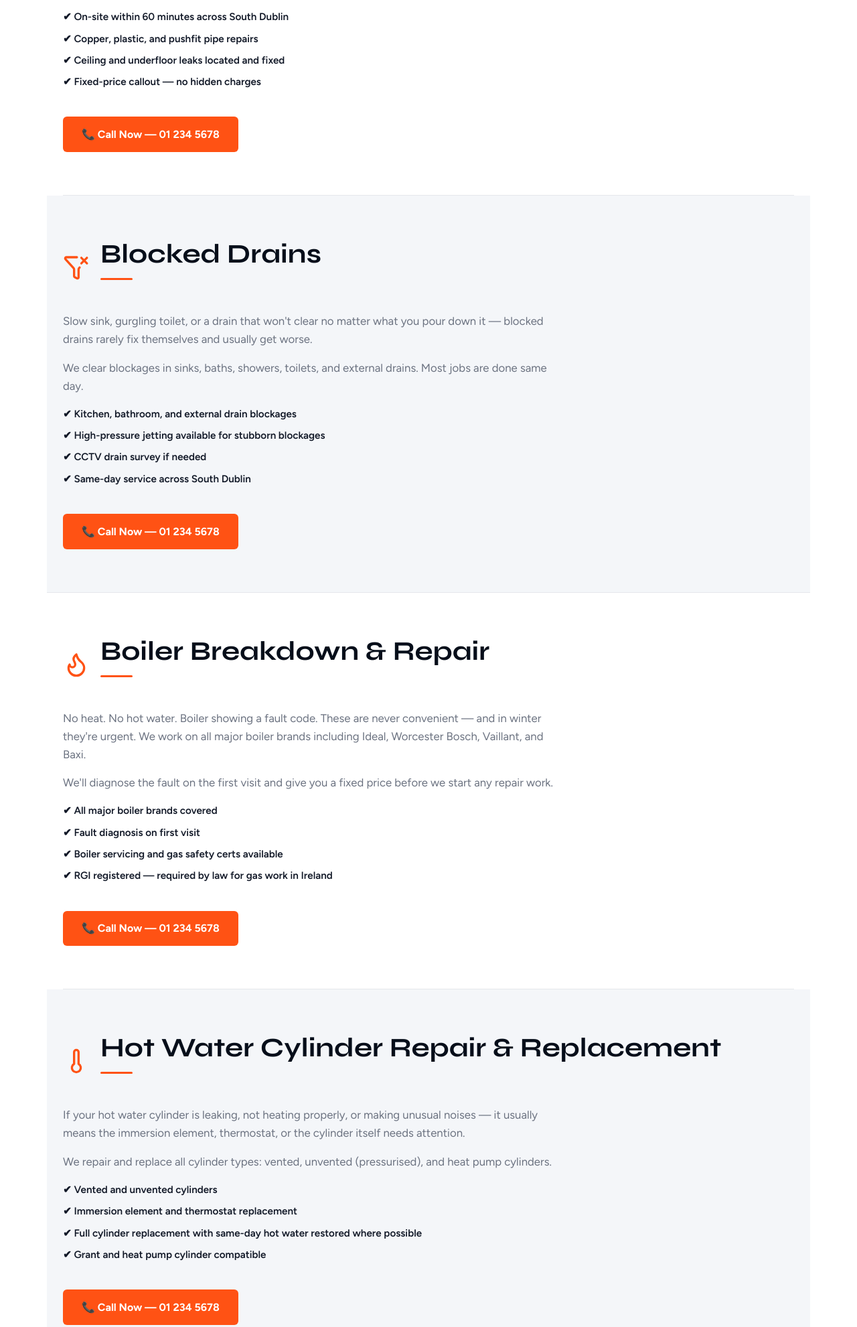
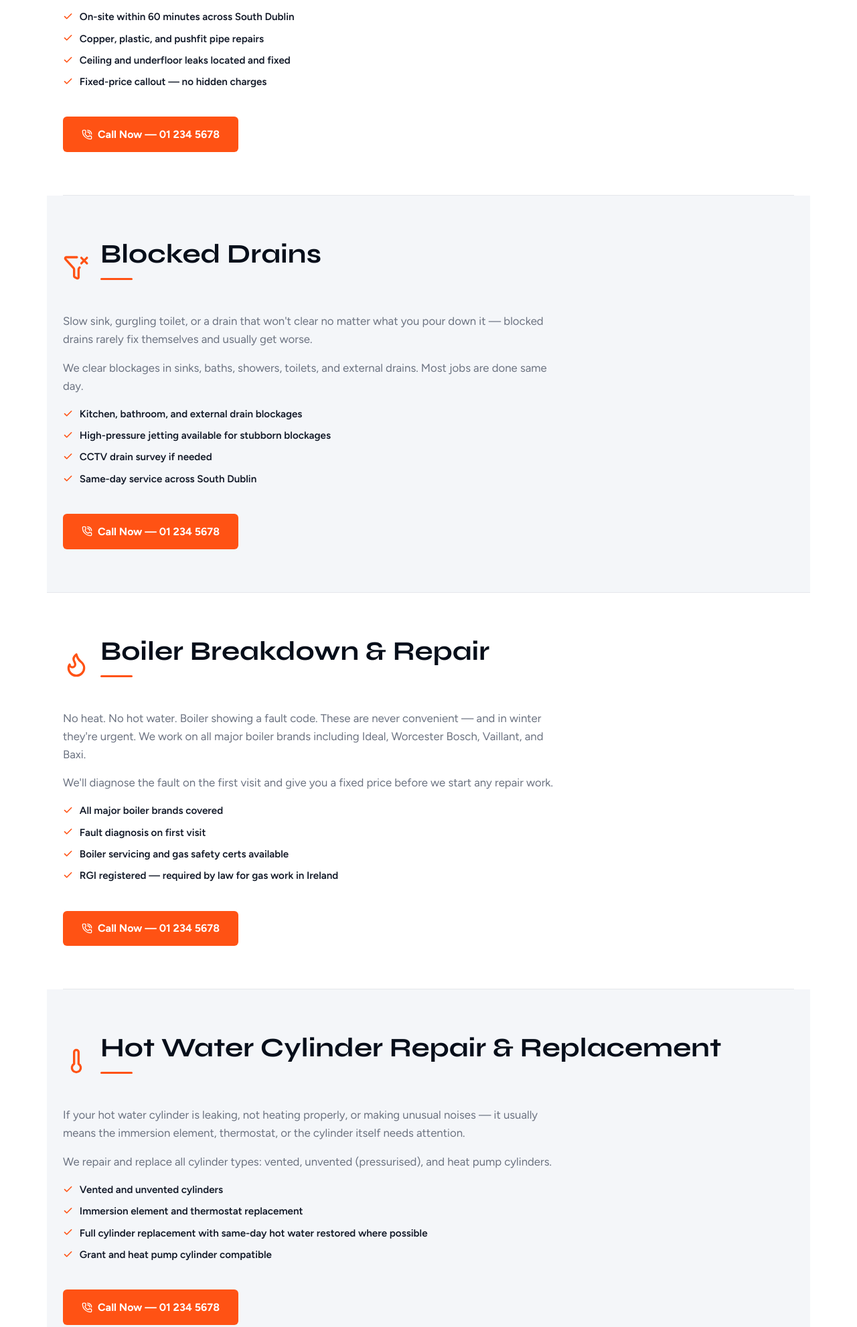
Before and after one commit to MykeWolf/fastflow-demo, a plain HTML site: page services.html in a window 1280 px wide. Shown: the part 681-2662 px from the top of the page at 67% size. Drawn offline with nearby package versions, Linux system fonts and the light colour scheme.

Commit message:
Fix: replace all remaining emojis with Lucide icons across all pages

```diff
--- a/css/style.css
+++ b/css/style.css
@@ -144,6 +144,27 @@
   height: 0.9rem;
   stroke: rgba(255,255,255,0.7);
   vertical-align: -1px;
+}
+
+/* Service list check icons */
+.check-icon {
+  color: var(--color-orange);
+  margin-right: 6px;
+  vertical-align: -2px;
+}
+.check-icon svg {
+  width: 0.95rem;
+  height: 0.95rem;
+  stroke: var(--color-orange);
+  stroke-width: 2.5;
+}
+
+/* Area card map-pin icon */
+.area-card h3 svg {
+  width: 1.1rem;
+  height: 1.1rem;
+  stroke: var(--color-orange);
+  vertical-align: -2px;
 }
 
 /* Hero eyebrow icon */
--- a/services.html
+++ b/services.html
@@ -22,8 +22,8 @@
           <li><a href="reviews.html">Reviews</a></li>
           <li><a href="contact.html">Contact</a></li>
         </ul>
-        <a href="tel:+35301234567" class="nav__phone">📞 01 234 5678</a>
-        <a href="tel:+35301234567" class="btn btn--primary nav__cta">Call Now</a>
+        <a href="tel:+35301234567" class="nav__phone"><span class="icon"><i data-lucide="phone"></i></span> 01 234 5678</a>
+        <a href="tel:+35301234567" class="btn btn--primary nav__cta"><span class="icon"><i data-lucide="phone-call"></i></span> Call Now</a>
         <button class="nav__hamburger" aria-label="Open menu">
           <span></span><span></span><span></span>
         </button>
@@ -34,7 +34,7 @@
       <a href="areas.html">Areas We Cover</a>
       <a href="reviews.html">Reviews</a>
       <a href="contact.html">Contact</a>
-      <a href="tel:+35301234567" style="color: var(--color-orange)">📞 01 234 5678</a>
+      <a href="tel:+35301234567" style="color: var(--color-orange)"><span class="icon"><i data-lucide="phone"></i></span> 01 234 5678</a>
     </div>
   </header>
 
@@ -57,12 +57,12 @@
           <p>A burst pipe can dump hundreds of litres of water into your home in minutes. If you've got water coming through a ceiling, wall, or floor — turn off your stopcock and call us immediately.</p>
           <p>We carry the most common pipe fittings and repair materials on every van. Most burst pipe jobs are fixed in a single visit.</p>
           <ul class="service-block__list">
-            <li>✔ On-site within 60 minutes across South Dublin</li>
-            <li>✔ Copper, plastic, and pushfit pipe repairs</li>
-            <li>✔ Ceiling and underfloor leaks located and fixed</li>
-            <li>✔ Fixed-price callout — no hidden charges</li>
+            <li><span class="icon check-icon"><i data-lucide="check"></i></span> On-site within 60 minutes across South Dublin</li>
+            <li><span class="icon check-icon"><i data-lucide="check"></i></span> Copper, plastic, and pushfit pipe repairs</li>
+            <li><span class="icon check-icon"><i data-lucide="check"></i></span> Ceiling and underfloor leaks located and fixed</li>
+            <li><span class="icon check-icon"><i data-lucide="check"></i></span> Fixed-price callout — no hidden charges</li>
           </ul>
-          <a href="tel:+35301234567" class="btn btn--primary">📞 Call Now — 01 234 5678</a>
+          <a href="tel:+35301234567" class="btn btn--primary"><span class="icon"><i data-lucide="phone-call"></i></span> Call Now — 01 234 5678</a>
         </div>
 
         <div class="service-block service-block--tinted">
@@ -73,12 +73,12 @@
           <p>Slow sink, gurgling toilet, or a drain that won't clear no matter what you pour down it — blocked drains rarely fix themselves and usually get worse.</p>
           <p>We clear blockages in sinks, baths, showers, toilets, and external drains. Most jobs are done same day.</p>
           <ul class="service-block__list">
-            <li>✔ Kitchen, bathroom, and external drain blockages</li>
-            <li>✔ High-pressure jetting available for stubborn blockages</li>
-            <li>✔ CCTV drain survey if needed</li>
-            <li>✔ Same-day service across South Dublin</li>
+            <li><span class="icon check-icon"><i data-lucide="check"></i></span> Kitchen, bathroom, and external drain blockages</li>
+            <li><span class="icon check-icon"><i data-lucide="check"></i></span> High-pressure jetting available for stubborn blockages</li>
+            <li><span class="icon check-icon"><i data-lucide="check"></i></span> CCTV drain survey if needed</li>
+            <li><span class="icon check-icon"><i data-lucide="check"></i></span> Same-day service across South Dublin</li>
           </ul>
-          <a href="tel:+35301234567" class="btn btn--primary">📞 Call Now — 01 234 5678</a>
+          <a href="tel:+35301234567" class="btn btn--primary"><span class="icon"><i data-lucide="phone-call"></i></span> Call Now — 01 234 5678</a>
         </div>
 
         <div class="service-block">
@@ -89,12 +89,12 @@
           <p>No heat. No hot water. Boiler showing a fault code. These are never convenient — and in winter they're urgent. We work on all major boiler brands including Ideal, Worcester Bosch, Vaillant, and Baxi.</p>
           <p>We'll diagnose the fault on the first visit and give you a fixed price before we start any repair work.</p>
           <ul class="service-block__list">
-            <li>✔ All major boiler brands covered</li>
-            <li>✔ Fault diagnosis on first visit</li>
-            <li>✔ Boiler servicing and gas safety certs available</li>
-            <li>✔ RGI registered — required by law for gas work in Ireland</li>
+            <li><span class="icon check-icon"><i data-lucide="check"></i></span> All major boiler brands covered</li>
+            <li><span class="icon check-icon"><i data-lucide="check"></i></span> Fault diagnosis on first visit</li>
+            <li><span class="icon check-icon"><i data-lucide="check"></i></span> Boiler servicing and gas safety certs available</li>
+            <li><span class="icon check-icon"><i data-lucide="check"></i></span> RGI registered — required by law for gas work in Ireland</li>
           </ul>
-          <a href="tel:+35301234567" class="btn btn--primary">📞 Call Now — 01 234 5678</a>
+          <a href="tel:+35301234567" class="btn btn--primary"><span class="icon"><i data-lucide="phone-call"></i></span> Call Now — 01 234 5678</a>
         </div>
 
         <div class="service-block service-block--tinted">
@@ -105,12 +105,12 @@
           <p>If your hot water cylinder is leaking, not heating properly, or making unusual noises — it usually means the immersion element, thermostat, or the cylinder itself needs attention.</p>
           <p>We repair and replace all cylinder types: vented, unvented (pressurised), and heat pump cylinders.</p>
           <ul class="service-block__list">
-            <li>✔ Vented and unvented cylinders</li>
-            <li>✔ Immersion element and thermostat replacement</li>
-            <li>✔ Full cylinder replacement with same-day hot water restored where possible</li>
-            <li>✔ Grant and heat pump cylinder compatible</li>
+            <li><span class="icon check-icon"><i data-lucide="check"></i></span> Vented and unvented cylinders</li>
+            <li><span class="icon check-icon"><i data-lucide="check"></i></span> Immersion element and thermostat replacement</li>
+            <li><span class="icon check-icon"><i data-lucide="check"></i></span> Full cylinder replacement with same-day hot water restored where possible</li>
+            <li><span class="icon check-icon"><i data-lucide="check"></i></span> Grant and heat pump cylinder compatible</li>
           </ul>
-          <a href="tel:+35301234567" class="btn btn--primary">📞 Call Now — 01 234 5678</a>
+          <a href="tel:+35301234567" class="btn btn--primary"><span class="icon"><i data-lucide="phone-call"></i></span> Call Now — 01 234 5678</a>
         </div>
 
       </div>
@@ -121,7 +121,7 @@
     <div class="container" style="text-align:center;">
       <h2>Need a Plumber Right Now?</h2>
       <div style="display:flex; gap:1rem; justify-content:center; flex-wrap:wrap; margin-top: var(--space-lg);">
-        <a href="tel:+35301234567" class="btn btn--primary btn--lg">📞 01 234 5678</a>
+        <a href="tel:+35301234567" class="btn btn--primary btn--lg"><span class="icon"><i data-lucide="phone-call"></i></span> 01 234 5678</a>
         <a href="contact.html" class="btn btn--outline btn--lg">Request a Callback</a>
       </div>
     </div>
```
Also changed, not shown: areas.html (+10 -10 lines), contact.html (+3 -3 lines), reviews.html (+4 -4 lines), 1 other file.
